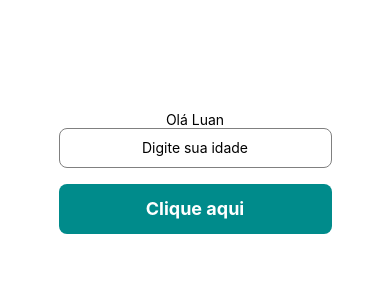
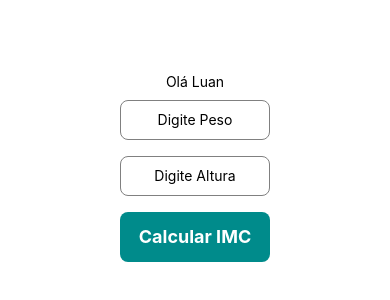
Before and after one commit to karizune/Coronavac-ReactNative, a React Native app: screen / in a window 390 px wide. Shown: the part 250-550 px from the top of the page. Built offline with nearby package versions, Linux system fonts and the light colour scheme.

Commit message:
adding IMC and colors for responses of this

```diff
--- a/App.tsx
+++ b/App.tsx
@@ -1,18 +1,154 @@
 import React from 'react';
-import { StyleSheet, Text, TextInput, TouchableOpacity, View } from 'react-native';
+import {
+  StyleSheet,
+  Text,
+  TextInput,
+  TouchableOpacity,
+  View,
+  SafeAreaView,
+  KeyboardAvoidingView,
+  Platform
+} from 'react-native';
 
 export default function App() {
   const [txtIdadeAnos, SetIdade] = React.useState('');
+  const [fl_Visualiza, SetFl_Visualiza] = React.useState(false);
+
+  const [txtPeso, SetPeso] = React.useState('');
+  const [txtAltura, SetAltura] = React.useState('');
+  const [classificacao, SetClassificacao] = React.useState('');
+  const [TextColor, SetColor] = React.useState('black');
+
   function clickMe() {
     if (parseInt(txtIdadeAnos) >= 18) {
-      alert('Pode ser preso')
+      alert('Pode ser preso');
+      SetFl_Visualiza(true);
     }
     else {
-      alert('ainda não pode ser preso')
+      alert('ainda não pode ser preso');
+      SetFl_Visualiza(false);
+    }
+  }
+
+  function CalculaIMC() {
+    const imc: Number = Number(txtPeso) / (Number(txtAltura) * Number(txtAltura));
+    if (imc < 18.5) {
+      SetClassificacao('Peso Baixo');
+      SetColor('yellow');
+    }
+    else if (imc >= 18.5 && imc <= 24.9) {
+      SetClassificacao('Peso Normal');
+      SetColor('green');
+    }
+    else if (imc >= 25.0 && imc <= 29.9) {
+      SetClassificacao('Sobrepeso');
+      SetColor('#dbc3b4');
+    }
+    else if (imc >= 30.0 && imc <= 34.9) {
+      SetClassificacao('Obesidade (Grau I)');
+      SetColor('orange');
+    }
+    else if (imc >= 35.0 && imc <= 39.9) {
+      SetClassificacao('Obesidade Severa (Grau II)');
+      SetColor('#bf6862');
+    }
+    else if (imc >= 40) {
+      SetClassificacao('Obesidade Mórbida (Grau III)');
+      SetColor('red');
+    }
+    else {
+      SetClassificacao('desconhecido');
+      SetColor('black');
     }
   }
 
   return (
+
+    <SafeAreaView style={styles.container}>
+      <KeyboardAvoidingView style={styles.container}>
+        <View style={styles.container}>
+          <View style={styles.form}>
+            <Text style={styles.TextHello}>Olá Luan</Text>
+            <TextInput
+              placeholder="Digite Peso"
+              style={styles.textInput}
+              onChangeText={(text) => { SetPeso(text); }}
+              value={txtPeso}
+            ></TextInput>
+            <TextInput
+              placeholder="Digite Altura"
+              style={styles.textInput}
+              onChangeText={(text) => { SetAltura(text); }}
+              value={txtAltura}
+            ></TextInput>
+            <TouchableOpacity
+              style={styles.buttonClickMe}
+              activeOpacity={0.7}
+              onPress={CalculaIMC}
+            >
+              <Text style={styles.textButton}>Calcular IMC</Text>
+            </TouchableOpacity>
+            <Text style={{ color: TextColor, paddingTop: 10, fontSize: 18 }}>{classificacao}</Text>
+          </View>
+        </View>
+      </KeyboardAvoidingView>
+    </SafeAreaView>
+  );
+}
+
+const styles = StyleSheet.create({
+  container: {
+    flex: 1,
+    backgroundColor: '#fff',
+    alignItems: 'center',
+    justifyContent: 'center',
+  },
+  TextHello: {
+    paddingBottom: 10
+  },
+  TextResponse: {
+    paddingTop: 10
+  },
+  textInput: {
+    height: 40,
+    borderColor: 'gray',
+    borderRadius: 8,
+    borderWidth: 1,
+    width: 150,
+    textAlign: 'center',
+    marginBottom: 16,
+  },
+  form: {
+    flex: 1,
+    width: '100%',
+    alignItems: 'center',
+    justifyContent: 'center',
+  },
+  buttonClickMe: {
+    backgroundColor: 'darkcyan',
+    borderRadius: 8,
+    height: 50,
+    width: 150,
+    justifyContent: 'center',
+    alignItems: 'center',
+  },
+  textButton: {
+    color: 'white',
+    fontSize: 18,
+    fontWeight: 'bold'
+  }
+});
+
+
+
+
+//comentado
+
+/*
+<SafeAreaView style={styles.container}>
+  <KeyboardAvoidingView style={styles.container}
+  //behavior={Platform.OS === 'android' ? 'padding' : 'height'}
+  >
     <View style={styles.container}>
       <View style={styles.form}>
         <Text>Olá Luan</Text>
@@ -29,44 +165,16 @@ export default function App() {
         >
           <Text style={styles.textButton}>Clique aqui</Text>
         </TouchableOpacity>
+        <Text>{
+          fl_Visualiza ?
+            txtIdadeAnos.length > 0 ?
+              Number(txtIdadeAnos) >= 18 ?
+                '👮‍♀️' : '😄'
+              : ' '
+            : ' '}
+        </Text>
       </View>
     </View>
-  );
-}
-
-const styles = StyleSheet.create({
-  container: {
-    flex: 1,
-    backgroundColor: '#fff',
-    alignItems: 'center',
-    justifyContent: 'center',
-  },
-  textInput: {
-    height: 40,
-    borderColor: 'gray',
-    borderRadius: 8,
-    borderWidth: 1,
-    width: '70%',
-    textAlign: 'center',
-    marginBottom: 16
-  },
-  form: {
-    flex: 1,
-    width: '100%',
-    alignItems: 'center',
-    justifyContent: 'center',
-  },
-  buttonClickMe: {
-    backgroundColor: 'darkcyan',
-    borderRadius: 8,
-    height: 50,
-    width: '70%',
-    justifyContent: 'center',
-    alignItems: 'center',
-  },
-  textButton: {
-    color: 'white',
-    fontSize: 18,
-    fontWeight: 'bold'
-  }
-});
+  </KeyboardAvoidingView>
+</SafeAreaView>
+*/
```
Also changed, not shown: src/styles/colors.ts (added).
